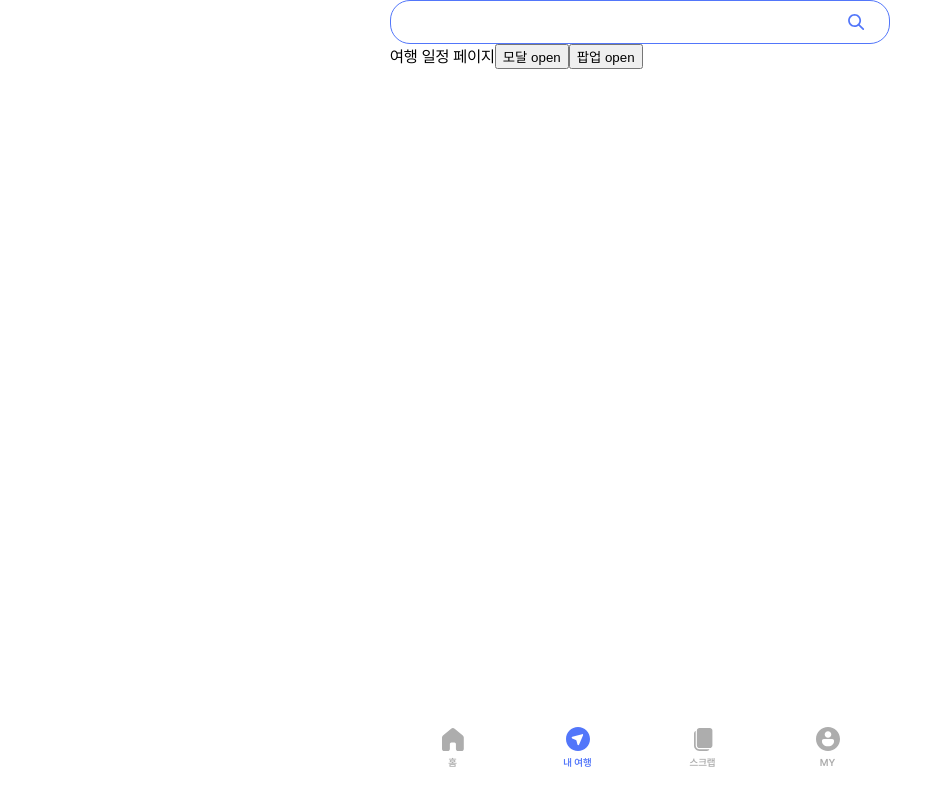
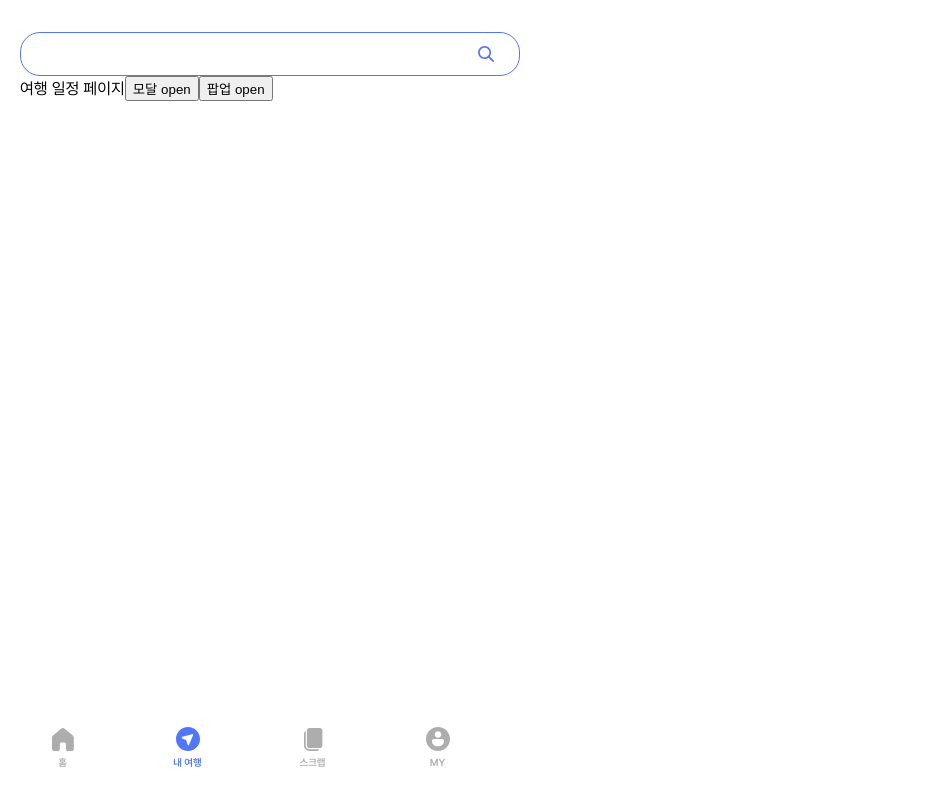
Before and after one commit to SugarSyrup/gabozago_FE, a React (Vite) app: page /schedule in a window 1280 px wide. Shown: the whole page, without its empty margins (0-933 px from the left). Built offline with nearby package versions, Linux system fonts and the light colour scheme.

Commit message:
fix(#1): 콘텐츠가 길어졌을 때 콘텐츠 영역만 스크롤 되도록 수정

```diff
--- a/src/components/common/PageTemplate.tsx
+++ b/src/components/common/PageTemplate.tsx
@@ -13,7 +13,7 @@ function PageTemplate({ children, header = true, nav = true }: Props) {
   return (
     <S.Container>
       {/* {header && <Header />} */}
-      {children}
+      <S.Content>{children}</S.Content>
       {nav && <BottomNavBar location="내 여행" />}
     </S.Container>
   );
--- a/src/styles/common/PageTemplate.style.ts
+++ b/src/styles/common/PageTemplate.style.ts
@@ -5,5 +5,13 @@ export const Container = styled.div`
   max-width: 500px;
   width: 100%;
   height: 100vh;
-  position: relative;
+  position: fixed;
+  background-color: ${({ theme }) => theme.white};
 `;
+
+export const Content = styled.div`
+  width: 100%;
+  height: 100vh;
+  overflow-y: auto;
+  padding: 32px 20px;
+`;
```
